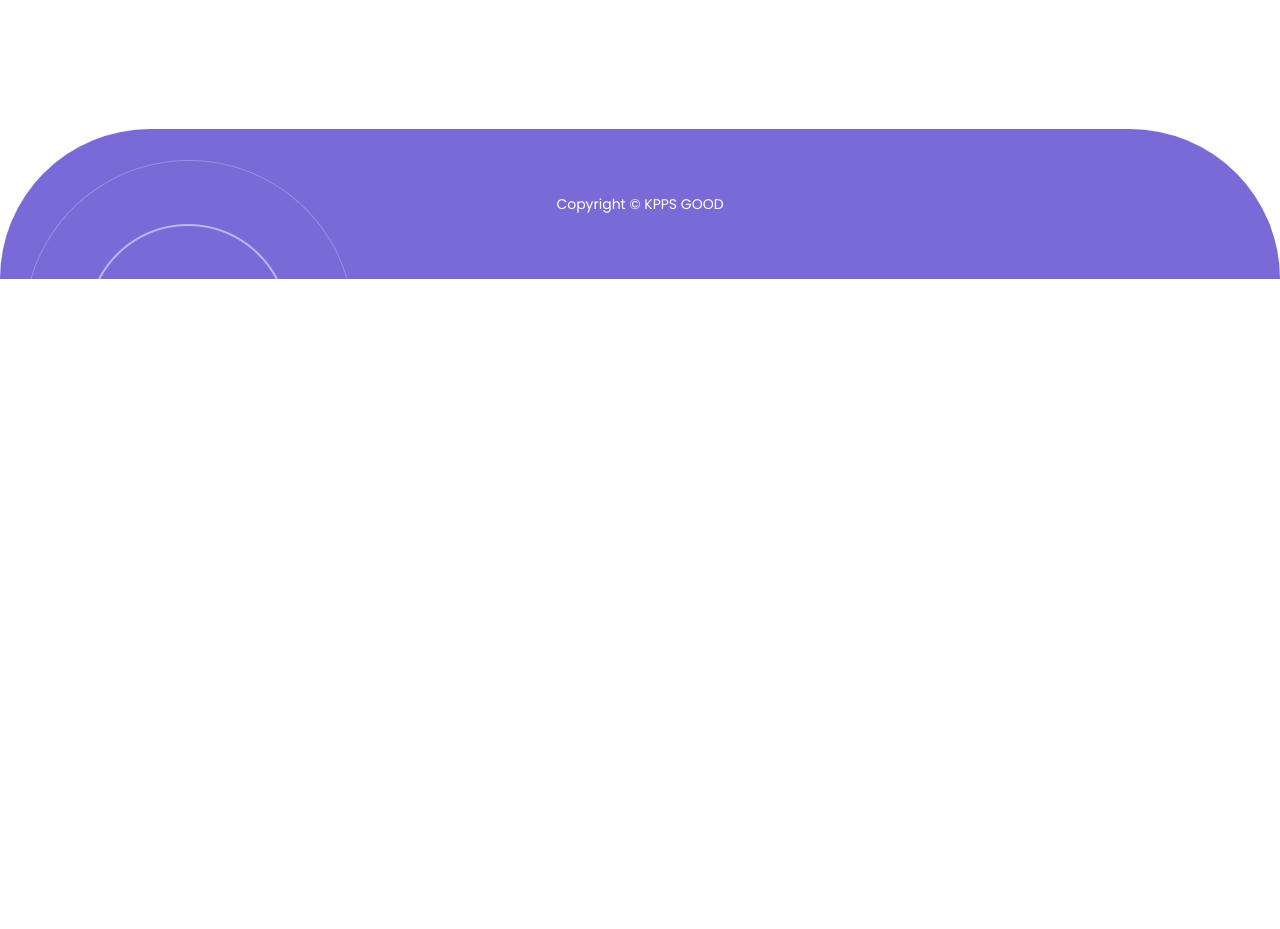
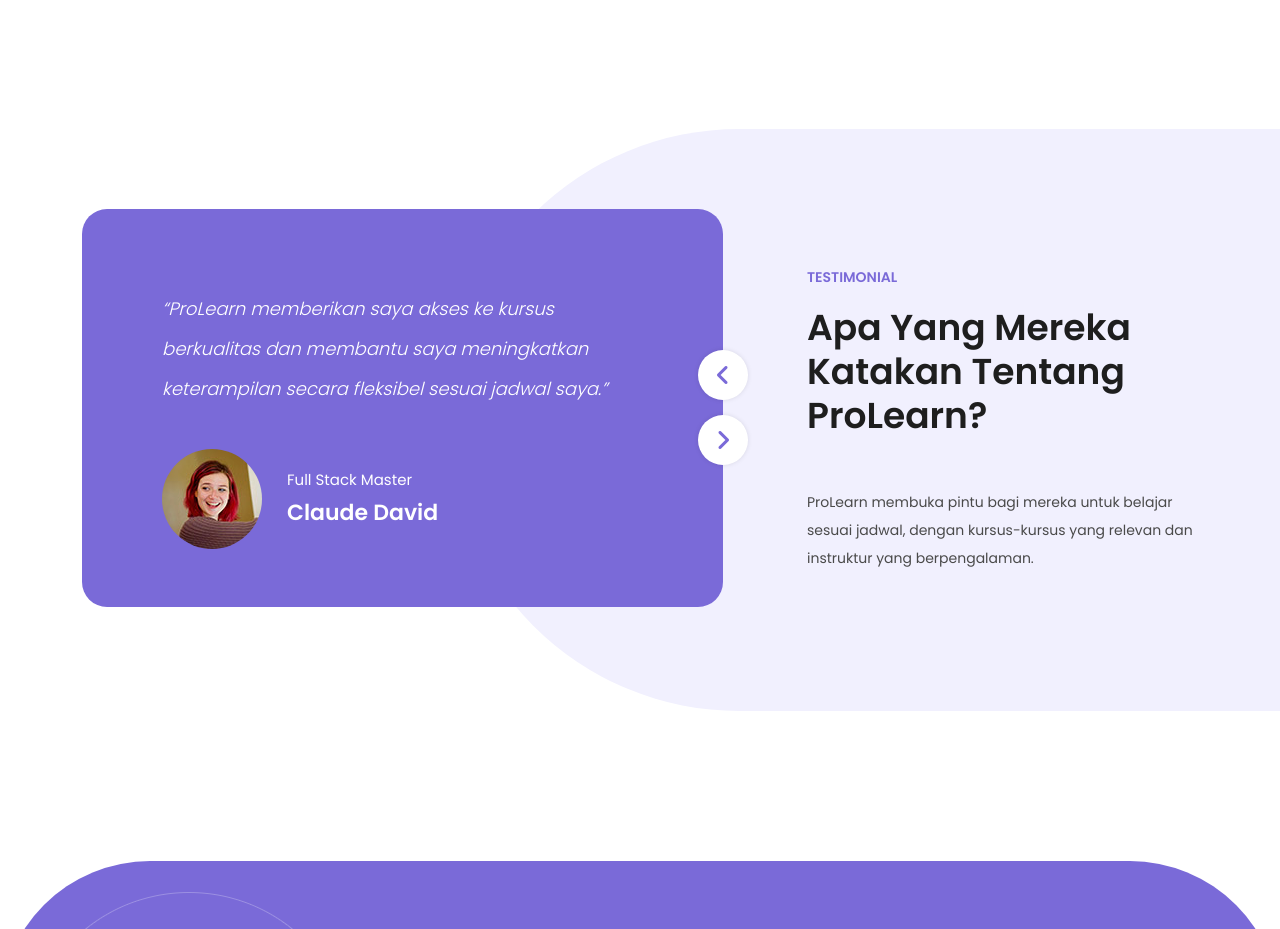
Before and after one commit to farhanfahrezyy/prolearn, a plain HTML site: page index.html in a window 1280 px wide. Shown: the part 5160-6089 px from the top of the page. Before the commit the page ends 5439 px from the top, so only its background shows below. Drawn offline with nearby package versions, Linux system fonts and the light colour scheme.

Commit message:
update Rajhaga section 6

```diff
--- a/index.html
+++ b/index.html
@@ -477,7 +477,50 @@
     </div>
   </div>
   <!-- end bagian 4 -->
+	<!-- bagian 5 -->
+  <div class="section testimonials">
+    <div class="container">
+      <div class="row">
+        <div class="col-lg-7">
+          <div class="owl-carousel owl-testimonials">
+            <div class="item">
+              <p>“ProLearn memberikan saya akses ke kursus berkualitas dan membantu saya meningkatkan keterampilan secara fleksibel sesuai jadwal saya.”</p>
+              <div class="author">
+                <img src="assets/images/testimonial-author.jpg" alt="">
+                <span class="category">Full Stack Master</span>
+                <h4>Claude David</h4>
+              </div>
+            </div>
+            <div class="item">
+              <p>“Saya sangat terkesan dengan instruktur dan materi kursus yang relevan di ProLearn; sangat membantu dalam menghadapi tantangan di tempat kerja.”</p>
+              <div class="author">
+                <img src="assets/images/testimonial-author.jpg" alt="">
+                <span class="category">UI Expert</span>
+                <h4>Thomas Jefferson</h4>
+              </div>
+            </div>
+            <div class="item">
+              <p>“ProLearn telah membantu saya mengembangkan keterampilan baru dan memperluas jaringan profesional saya dengan cara yang luar biasa.”</p>
+              <div class="author">
+                <img src="assets/images/testimonial-author.jpg" alt="">
+                <span class="category">Digital Animator</span>
+                <h4>Stella Blair</h4>
+              </div>
+            </div>
+          </div>
+        </div>
 
+        <div class="col-lg-5 align-self-center">
+          <div class="section-heading">
+            <h6>TESTIMONIAL</h6>
+            <h2>Apa yang mereka katakan tentang ProLearn?</h2>
+            <p>ProLearn membuka pintu bagi mereka untuk belajar sesuai jadwal, dengan kursus-kursus yang relevan dan instruktur yang berpengalaman.</p>
+          </div>
+        </div>
+      </div>
+    </div>
+  </div>
+  <!-- end bagian 5-->
   <footer>
     <div class="container">
       <div class="col-lg-12">
```
